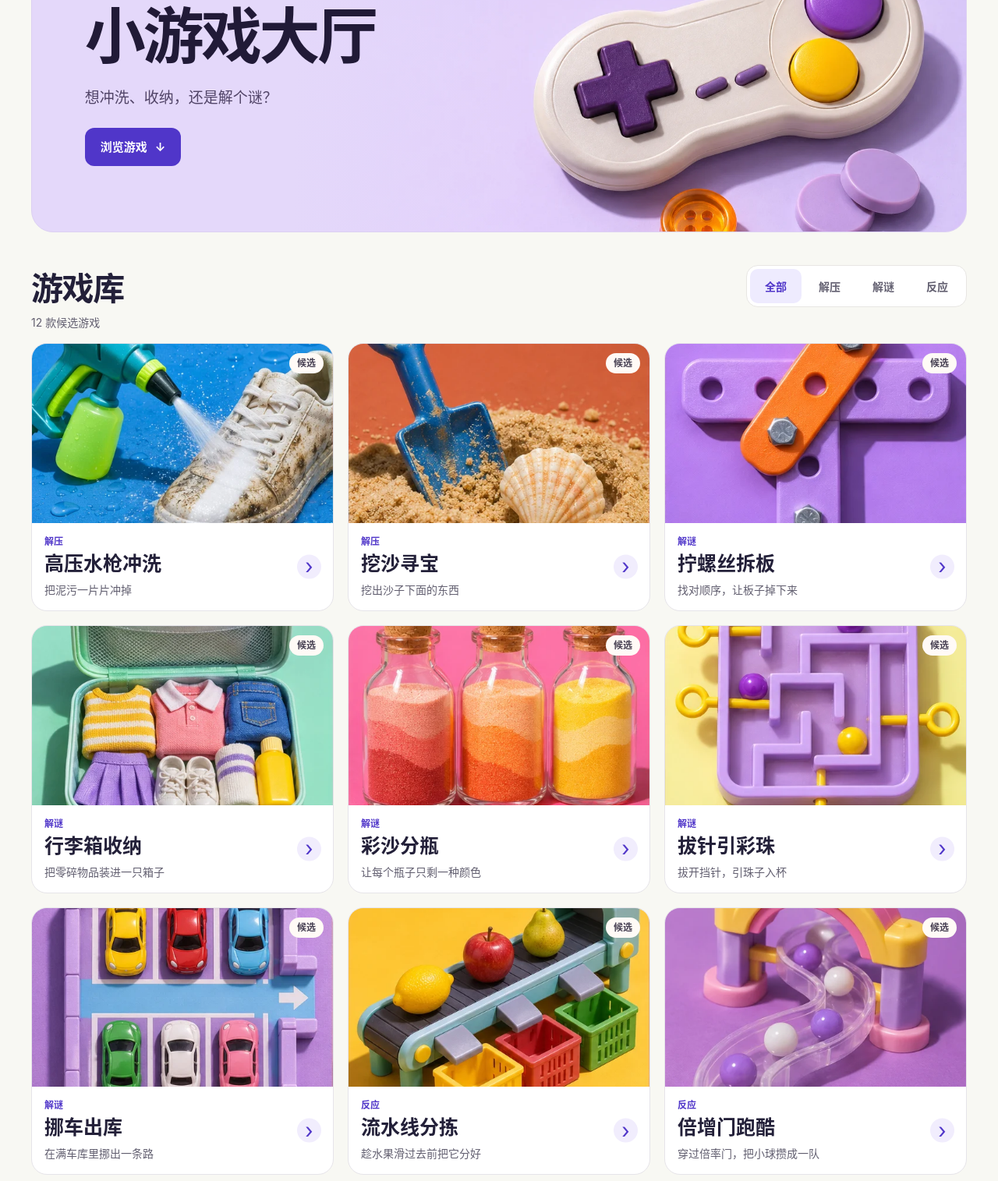
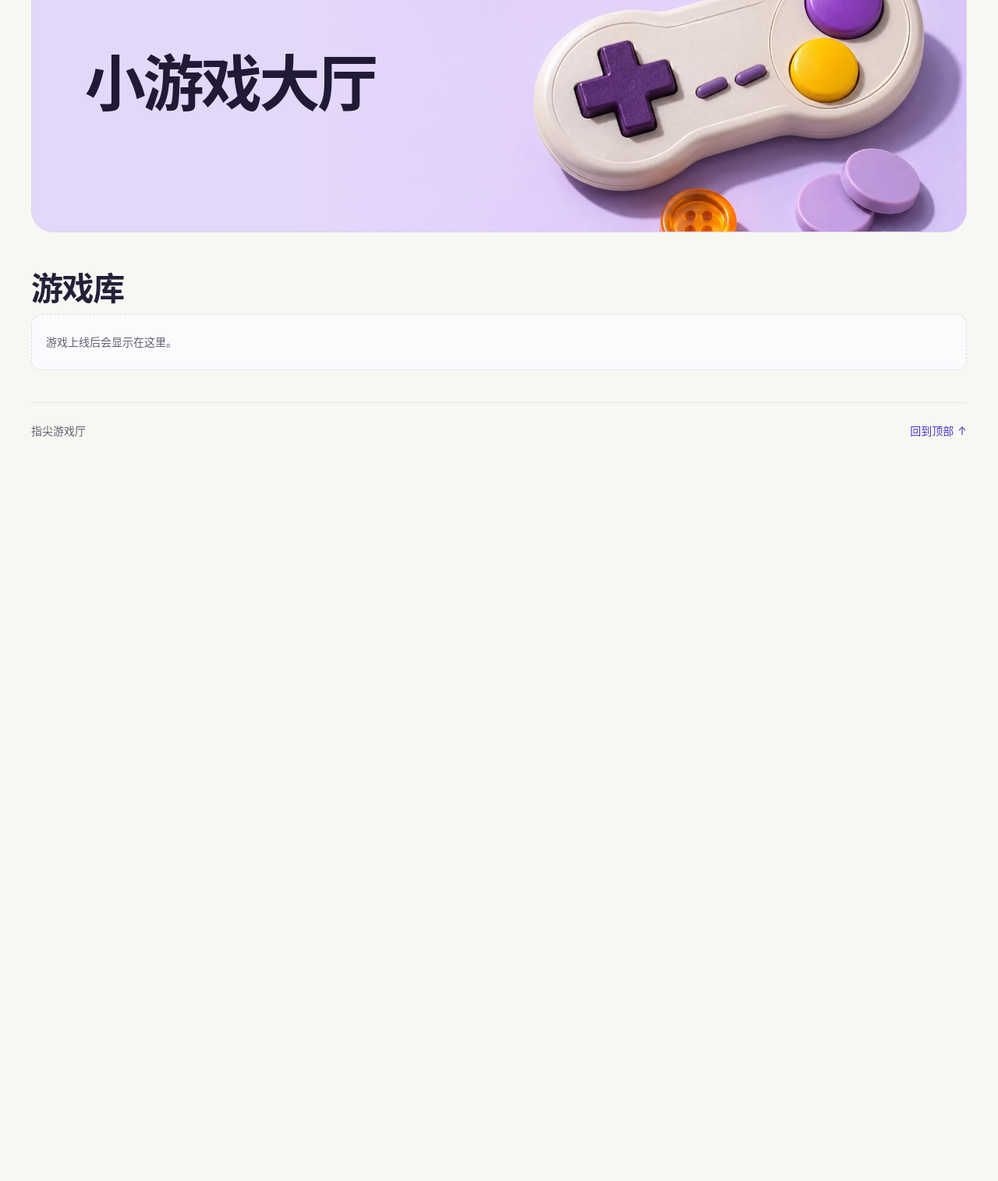
Before and after one commit to QYNebula/mini-game-arcade, a plain HTML site: page index.html in a window 1280 px wide. Shown: the part 185-1700 px from the top of the page at 78% size. After the commit the page ends 800 px from the top, so only its background shows below. Drawn offline with Linux system fonts and the light colour scheme.

Commit message:
Clear the lobby sample games

```diff
--- a/index.html
+++ b/index.html
@@ -36,8 +36,7 @@
         </div>
         <div class="hero-copy">
           <h1 id="lobby-title">小游戏大厅</h1>
-          <p>想冲洗、收纳，还是解个谜？</p>
-          <a class="button button-primary" href="#game-library">
+          <a class="button button-primary" id="browse-games" href="#game-library" hidden>
             浏览游戏<span aria-hidden="true">↓</span>
           </a>
         </div>
@@ -46,15 +45,15 @@
       <section class="library" id="game-library" aria-labelledby="library-title" tabindex="-1">
         <div class="library-header">
           <h2 id="library-title">游戏库</h2>
-          <div class="filters" role="group" aria-label="按玩法筛选">
+          <div class="filters" id="game-filters" role="group" aria-label="按玩法筛选" hidden>
             <button type="button" data-category="all" aria-pressed="true">全部</button>
             <button type="button" data-category="relax" aria-pressed="false">解压</button>
             <button type="button" data-category="puzzle" aria-pressed="false">解谜</button>
             <button type="button" data-category="reaction" aria-pressed="false">反应</button>
           </div>
         </div>
-        <p class="library-summary" id="library-summary" role="status"></p>
-        <ul class="game-grid" id="game-list"></ul>
+        <p class="library-summary library-empty" id="library-summary" role="status">游戏上线后会显示在这里。</p>
+        <ul class="game-grid" id="game-list" hidden></ul>
         <noscript><p>请开启浏览器的 JavaScript 来浏览游戏和读取存档。</p></noscript>
       </section>
     </main>
--- a/js/catalog.js
+++ b/js/catalog.js
@@ -4,90 +4,5 @@ const arcadeCategories = {
   reaction: "反应",
 };
 
-// The ID also identifies this game's cover and save. Add an entry when the game is playable.
-const arcadeGames = [
-  {
-    id: "pressure-wash",
-    title: "高压水枪冲洗",
-    category: "relax",
-    summary: "把泥污一片片冲掉",
-    description: "按住拖动喷嘴，清洗被泥巴盖住的球鞋、玩具和自行车。对准边角，把原来的颜色一点点洗出来。",
-  },
-  {
-    id: "sand-dig",
-    title: "挖沙寻宝",
-    category: "relax",
-    summary: "挖出沙子下面的东西",
-    description: "滑动手指刷开沙子，从露出来的一角猜埋了什么。沿着轮廓清理，把贝壳和化石完整挖出来。",
-  },
-  {
-    id: "screw-boards",
-    title: "拧螺丝拆板",
-    category: "puzzle",
-    summary: "找对顺序，让板子掉下来",
-    description: "把螺丝移动到空孔里，板子失去最后一个支点就会掉下。剩下的空孔有限，得想好每一步。",
-  },
-  {
-    id: "suitcase",
-    title: "行李箱收纳",
-    category: "puzzle",
-    summary: "把零碎物品装进一只箱子",
-    description: "拖动和旋转鞋子、衣物、水壶，填满箱子里的空隙。所有东西都放进去，就能合上箱盖。",
-  },
-  {
-    id: "sand-sort",
-    title: "彩沙分瓶",
-    category: "puzzle",
-    summary: "让每个瓶子只剩一种颜色",
-    description: "把最上层的彩沙倒进空瓶，或者顶层颜色相同的瓶子。用有限的空间腾挪，把每种颜色归到一起。",
-  },
-  {
-    id: "pull-pins",
-    title: "拔针引彩珠",
-    category: "puzzle",
-    summary: "拔开挡针，引珠子入杯",
-    description: "想好顺序再拔掉挡针，让彩珠沿着槽滚进对应颜色的杯子。拉错一根，珠子就可能混在一起。",
-  },
-  {
-    id: "parking",
-    title: "挪车出库",
-    category: "puzzle",
-    summary: "在满车库里挪出一条路",
-    description: "每辆车都只能沿自己的方向前后滑动。挪开挡道的车，让被堵在里面的小车一路开到出口。",
-  },
-  {
-    id: "conveyor",
-    title: "流水线分拣",
-    category: "reaction",
-    summary: "趁水果滑过去前把它分好",
-    description: "把传送带上的水果或玩具拖进对应的筐里。连续分对时传送带会加速，留给你判断的时间也会缩短。",
-  },
-  {
-    id: "gates",
-    title: "倍增门跑酷",
-    category: "reaction",
-    summary: "穿过倍率门，把小球攒成一队",
-    description: "左右滑动，引导小球队伍穿过加法门和倍增门。边跑边挑路线，攒够小球推开终点的挡板。",
-  },
-  {
-    id: "water-flowers",
-    title: "挖沟浇花",
-    category: "puzzle",
-    summary: "引水绕过石头，看花开起来",
-    description: "在沙地上划出水沟，让水流绕过石头，到达不同的花盆。水量有限，得在合适的位置分流。",
-  },
-  {
-    id: "pancake",
-    title: "街边摊煎饼",
-    category: "reaction",
-    summary: "摊圆、翻面，再折起来装袋",
-    description: "用刮板把面糊摊圆，看到边缘变色就翻面。掌握好厚度和火候，把煎饼折起来交给顾客。",
-  },
-  {
-    id: "paper-fold",
-    title: "折纸拼图",
-    category: "relax",
-    summary: "沿着折痕拼出图案",
-    description: "沿折痕翻动彩纸，把不同位置的色块和线条叠起来，慢慢拼出清晰的小动物或图案。",
-  },
-];
+// The ID also identifies each game's cover and save.
+const arcadeGames = [];
--- a/js/lobby.js
+++ b/js/lobby.js
@@ -1,6 +1,8 @@
 (() => {
   const gameList = document.querySelector("#game-list");
   const librarySummary = document.querySelector("#library-summary");
+  const gameFilters = document.querySelector("#game-filters");
+  const browseGames = document.querySelector("#browse-games");
   const filters = [...document.querySelectorAll("[data-category]")];
   const cardTemplate = document.querySelector("#game-card-template");
 
@@ -47,6 +49,16 @@
     });
 
     gameList.replaceChildren(...cards);
+    const isEmpty = games.length === 0;
+    gameList.hidden = isEmpty;
+    librarySummary.classList.toggle("library-empty", isEmpty);
+    if (isEmpty) {
+      librarySummary.textContent = category === "all"
+        ? "游戏上线后会显示在这里。"
+        : "这个分类暂无游戏。";
+      return;
+    }
+
     librarySummary.textContent = games.every((game) => !game.entry)
       ? `${games.length} 款候选游戏`
       : `${games.length} 款游戏`;
@@ -163,5 +175,8 @@
     }
   });
 
+  const hasGames = arcadeGames.length > 0;
+  gameFilters.hidden = !hasGames;
+  browseGames.hidden = !hasGames;
   renderGames("all");
 })();
--- a/styles.css
+++ b/styles.css
@@ -137,7 +137,6 @@ a:focus-visible, button:focus-visible {
   line-height: 1.12;
   letter-spacing: -0.045em;
 }
-.hero p { margin: 20px 0 27px; color: #514467; font-size: clamp(15px, 1.7vw, 19px); }
 .button {
   display: inline-flex;
   align-items: center;
@@ -156,7 +155,7 @@ a:focus-visible, button:focus-visible {
 .button-primary:hover { background: var(--purple-dark); }
 .button-secondary { border-color: #dcd7ed; background: #fff; color: var(--purple); }
 .button-secondary:hover { background: var(--lavender); }
-.hero .button { min-height: 49px; padding-inline: 19px; }
+.hero .button { min-height: 49px; margin-top: 24px; padding-inline: 19px; }
 
 .library { margin-block-start: 39px; scroll-margin-top: 20px; }
 .library-header { display: flex; align-items: center; justify-content: space-between; gap: 16px; }
@@ -184,6 +183,13 @@ a:focus-visible, button:focus-visible {
 .filters button[aria-pressed="true"] { color: var(--purple); background: var(--lavender); }
 .filters button:hover { color: var(--purple); }
 .library-summary { margin: 6px 0 17px; color: var(--muted); font-size: 14px; }
+.library-empty {
+  padding: 24px 18px;
+  border: 1px dashed #ddd5ee;
+  border-radius: 14px;
+  background: #fbfafd;
+  line-height: 1.6;
+}
 .game-grid, .save-list { list-style: none; margin: 0; padding: 0; }
 .game-grid { display: grid; grid-template-columns: repeat(3, minmax(0, 1fr)); gap: 18px; }
 .game-card {
@@ -363,8 +369,7 @@ a:focus-visible, button:focus-visible {
     border-radius: 21px;
   }
   .hero h1 { font-size: clamp(34px, 8.6vw, 53px); }
-  .hero p { margin: 10px 0 15px; font-size: 14px; }
-  .hero .button { min-height: 45px; padding-inline: 14px; font-size: 14px; }
+  .hero .button { min-height: 45px; margin-top: 16px; padding-inline: 14px; font-size: 14px; }
   .hero-art { inset: 32% 0 0 5%; }
   .hero-art img { object-position: 65% 55%; }
   .hero-art::after {
```
Also changed, not shown: README.md, assets/conveyor.webp (deleted), assets/gates.webp (deleted), assets/pancake.webp (deleted), assets/paper-fold.webp (deleted), assets/parking.webp (deleted), assets/pressure-wash.webp (deleted), assets/pull-pins.webp (deleted), assets/sand-dig.webp (deleted), assets/sand-sort.webp (deleted), assets/screw-boards.webp (deleted), assets/suitcase.webp (deleted), assets/water-flowers.webp (deleted).
